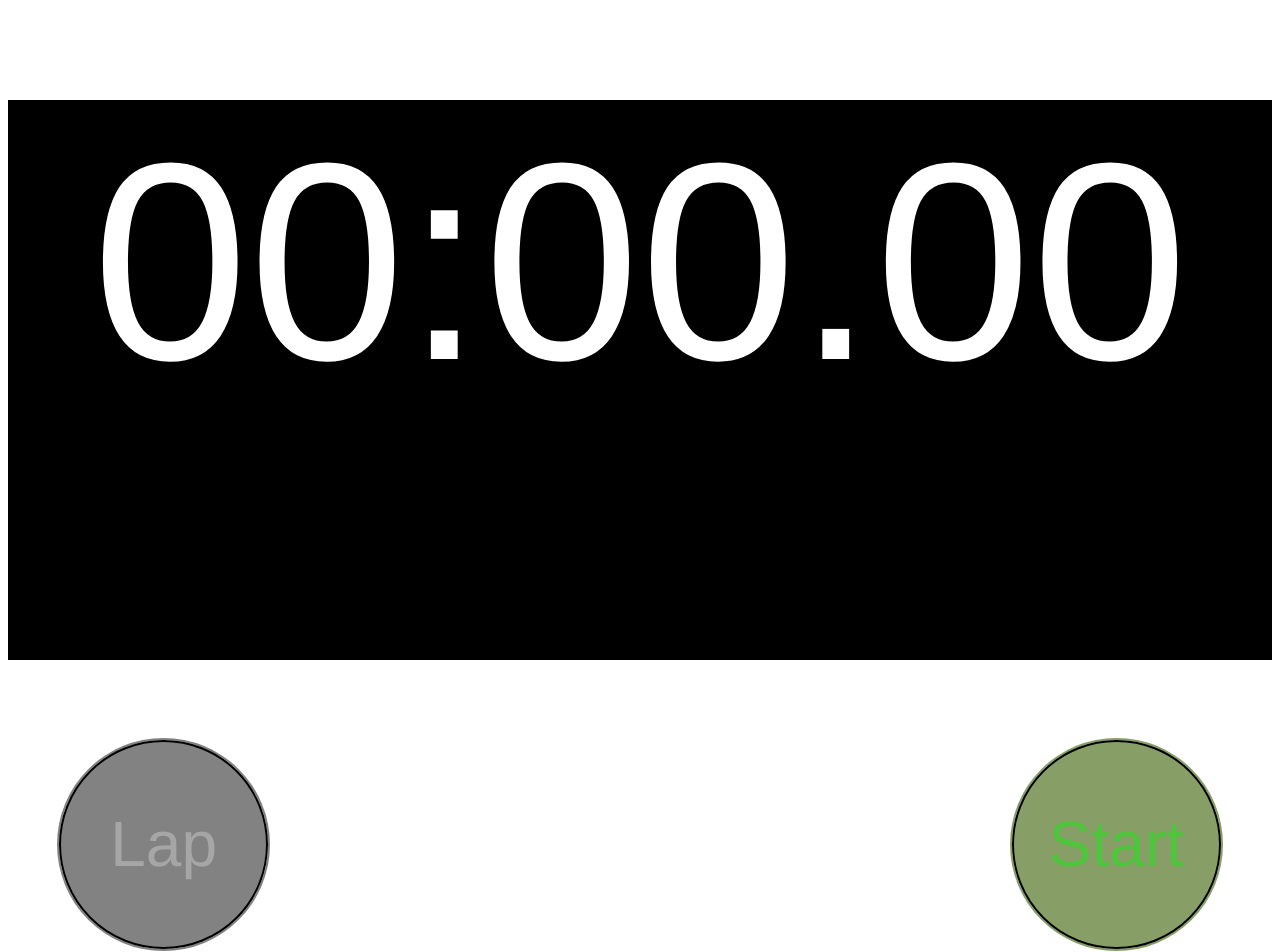
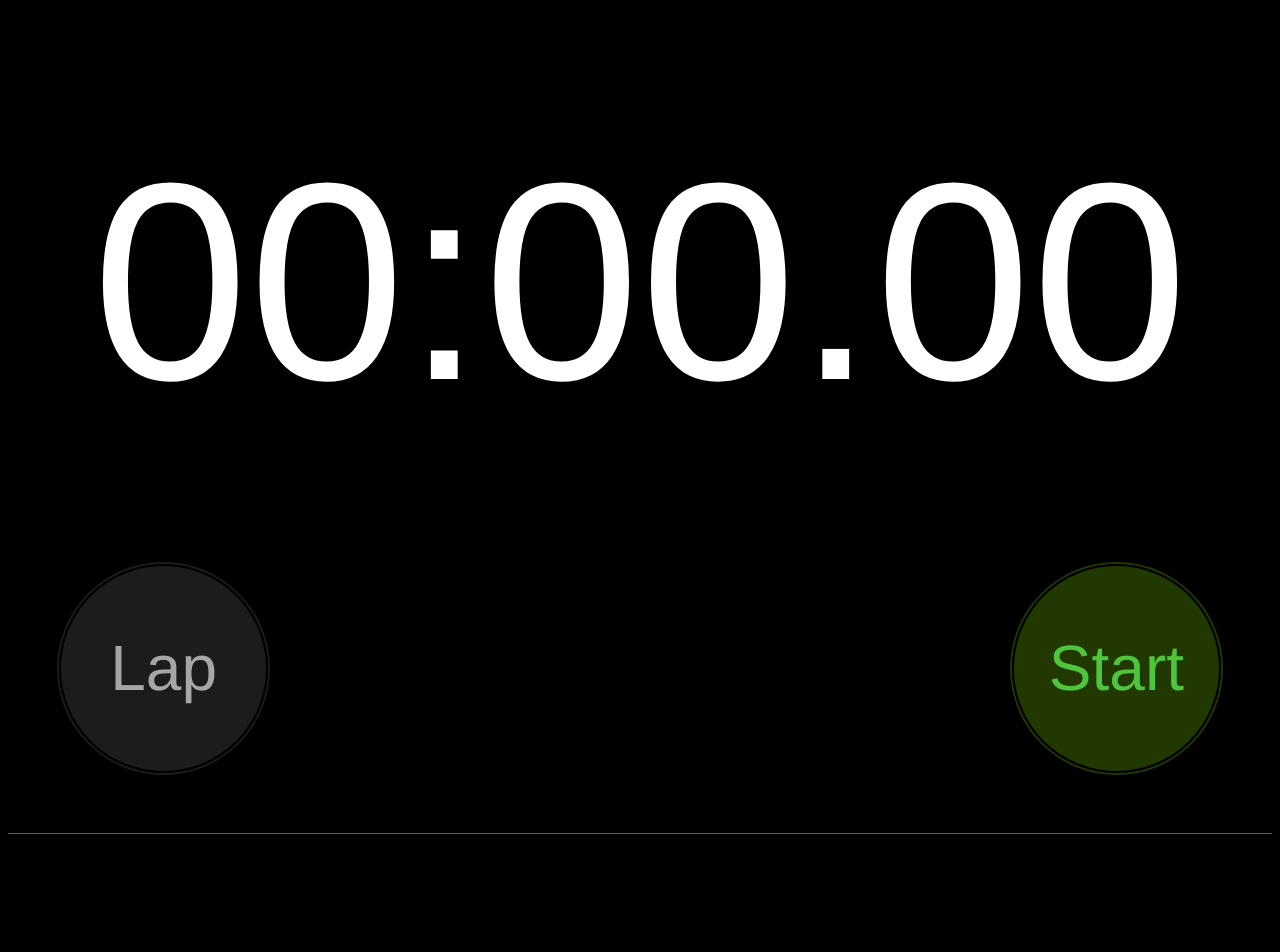
Before and after one commit to egillh210/stopwatch, a website built with webpack: page dist/index.html in a window 1280 px wide. Shown: the top 952 px of the page. Built offline with nearby package versions, Linux system fonts and the light colour scheme.

Commit message:
styling fixed

```diff
--- a/src/styles.css
+++ b/src/styles.css
@@ -5,8 +5,10 @@
   font-weight: 600;
   font-style: 'normal';
 }
+body {
+  background-color: black;
+}
 .timerContainer {
-  background-color: black;
   color: white;
   height: 70vh;
   width: vw;
@@ -14,9 +16,9 @@
 }
 
 .timeDisplay {
-  height: 50vw;
   font-size: 22vw;
-  margin-top: 100px;
+  margin-top: 15vh;
+  margin-bottom: 15vh;
   text-align: center;
   font-style: 'bold';
   position: static;
```
